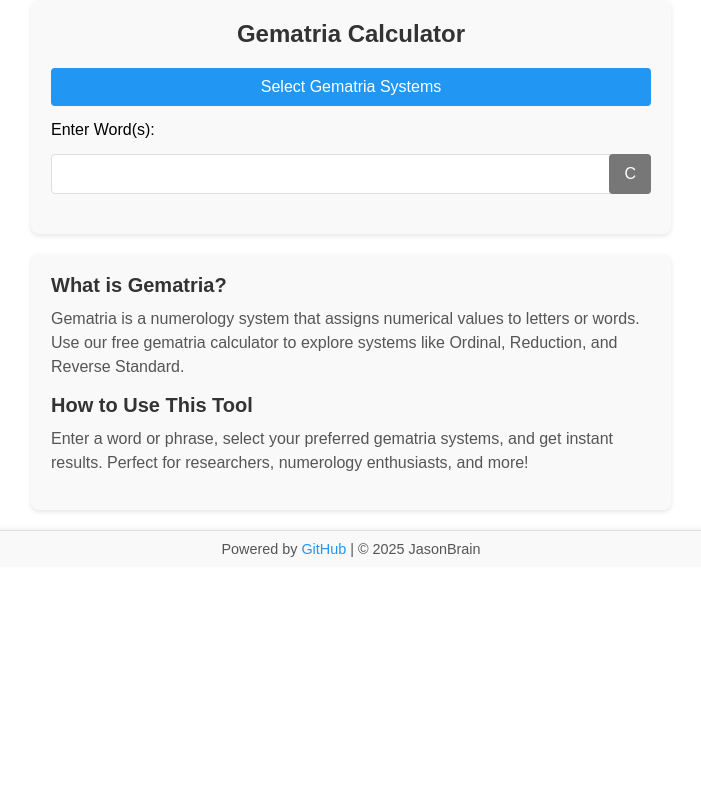
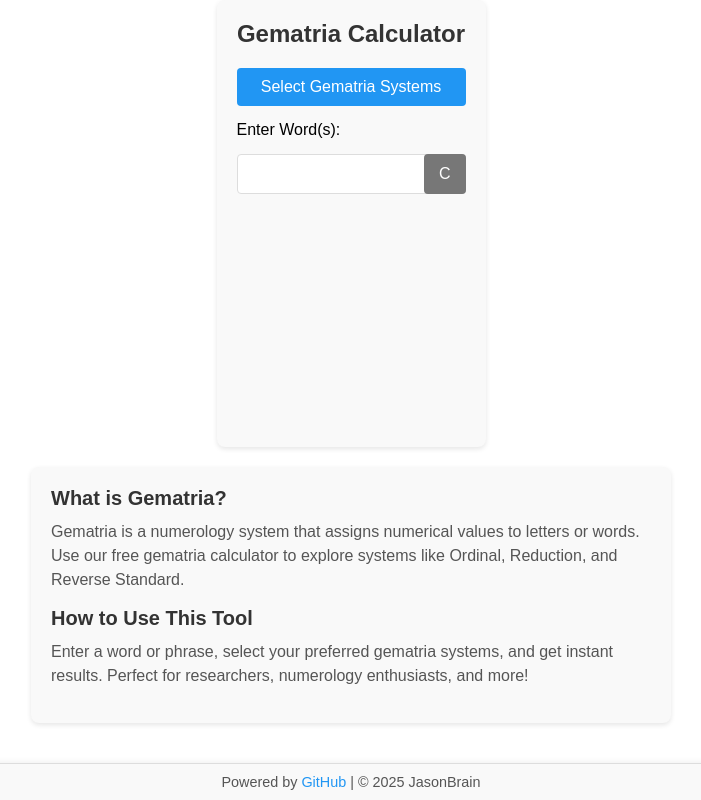
Before and after one commit to jasonbra1n/gematria-calculator, a PHP site: page / in a window 1280 px wide. Shown: the whole page, without its empty margins (289-990 px from the left). Run offline with PHP 8.4, Linux system fonts and the light colour scheme.

Commit message:
Update styles.css

```diff
--- a/styles.css
+++ b/styles.css
@@ -17,6 +17,9 @@ body {
   padding: 0;
   font-family: Arial, sans-serif;
   background: transparent !important;
+  min-height: 100vh;
+  display: flex;
+  flex-direction: column;
 }
 
 .gematria-calculator {
@@ -26,6 +29,7 @@ body {
   box-shadow: 0 2px 5px rgba(0, 0, 0, 0.1);
   max-width: 600px;
   margin: 0 auto;
+  flex: 1; /* Pushes footer down */
 }
 
 .gematria-calculator h2 {
@@ -313,6 +317,9 @@ footer a {
   color: var(--primary-color); /* #4CAF50, ties into your theme */
   text-decoration: none; /* Removes underline for a cleaner look */
   transition: color 0.3s ease; /* Smooth hover effect */
+  position: sticky;
+  bottom: 0;
+  width: 100%;
 }
 
 footer a:hover {
```
